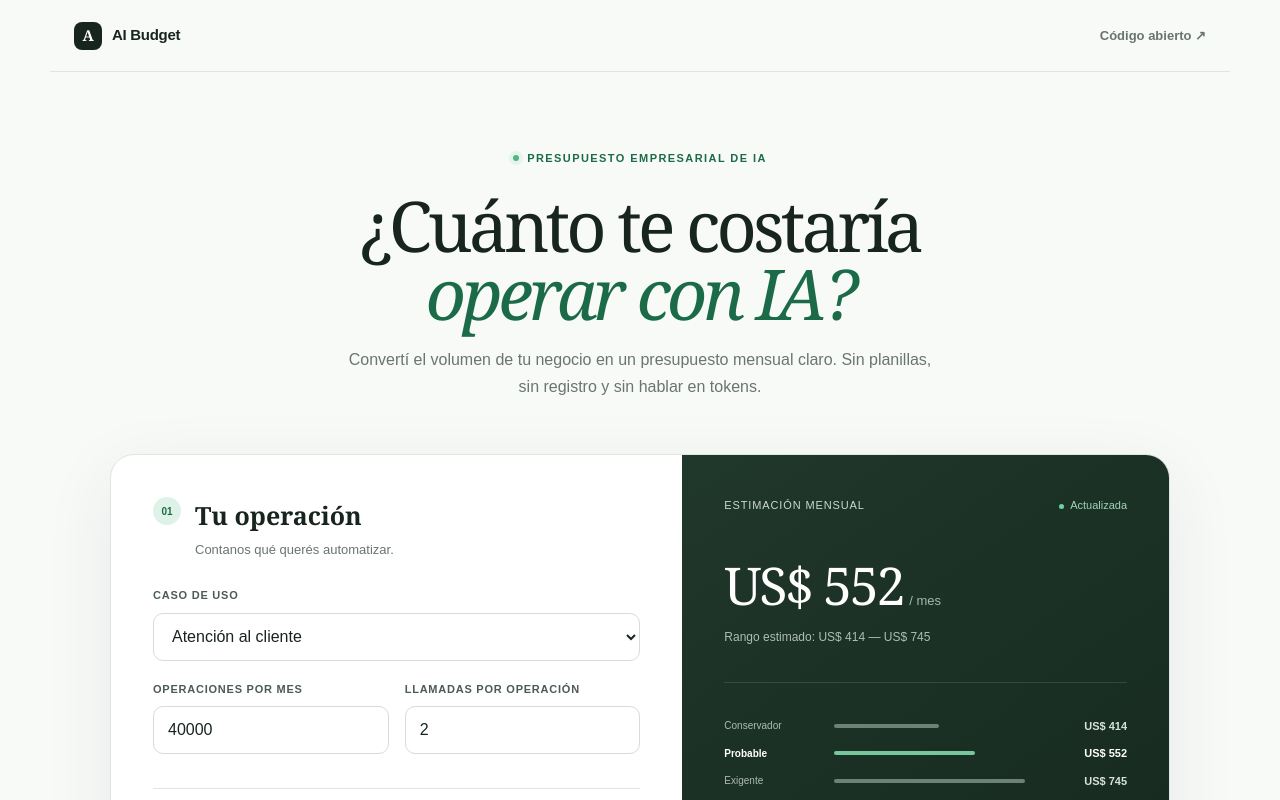
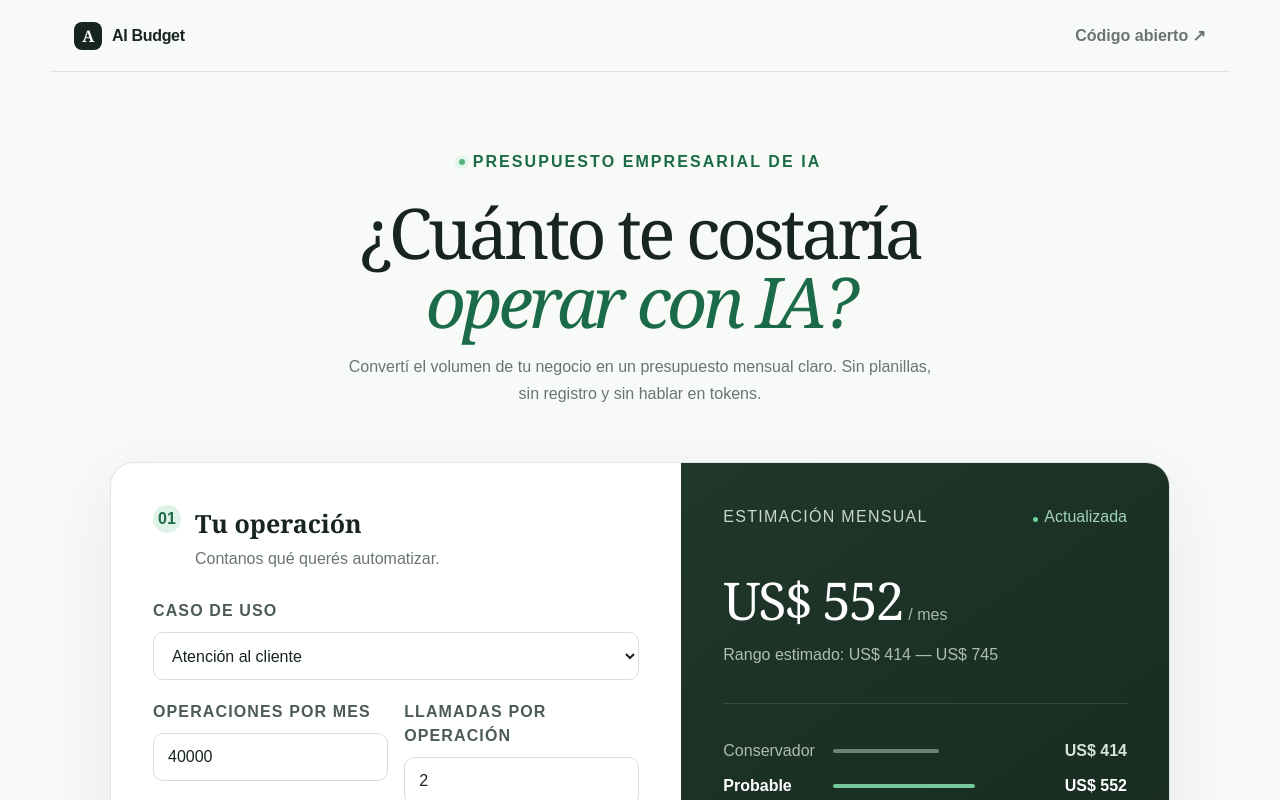
Before and after one commit to mocilnikcarlos/token-calculator, a Next.js app: page / in a window 1280 px wide. Shown: the top 800 px of the page. Built offline with nearby package versions, Linux system fonts and the light colour scheme.

Commit message:
Fix minimum text size cascade

```diff
--- a/app/globals.css
+++ b/app/globals.css
@@ -17,7 +17,6 @@ details{margin-top:26px;border-top:1px solid var(--line)}summary{display:flex;ju
 .trust-row{max-width:1000px;margin:48px auto 80px;display:grid;grid-template-columns:repeat(3,1fr);gap:50px}.trust-row>div{display:flex;gap:13px;align-items:flex-start}.trust-row>div>span{display:grid;place-items:center;flex:0 0 30px;height:30px;border:1px solid var(--line);border-radius:50%;color:var(--green);font-size:13px}.trust-row p{margin:0;color:var(--muted);font-size:11px;line-height:1.5}.trust-row strong{display:block;margin-bottom:3px;color:var(--ink);font-size:12px}footer{max-width:1180px;margin:auto;padding:28px 24px;border-top:1px solid var(--line);display:flex;justify-content:space-between;color:#819087;font-size:10px}footer p{margin:0}
 
 /* Legibilidad base: ningún texto funcional baja de 16px. */
-:where(
 .brand,
 .github-link,
 .eyebrow,
@@ -39,8 +38,7 @@ details{margin-top:26px;border-top:1px solid var(--line)}summary{display:flex;ju
 .trust-row > div > span,
 .trust-row p,
 .trust-row strong,
-  footer
-){font-size:16px}
+footer{font-size:16px}
 .model-card{min-height:156px}
 .model-card small{line-height:1.45}
 .scenario-chart div{grid-template-columns:100px 1fr 92px}
```
Lines whose indentation alone changed are shown as unchanged.
